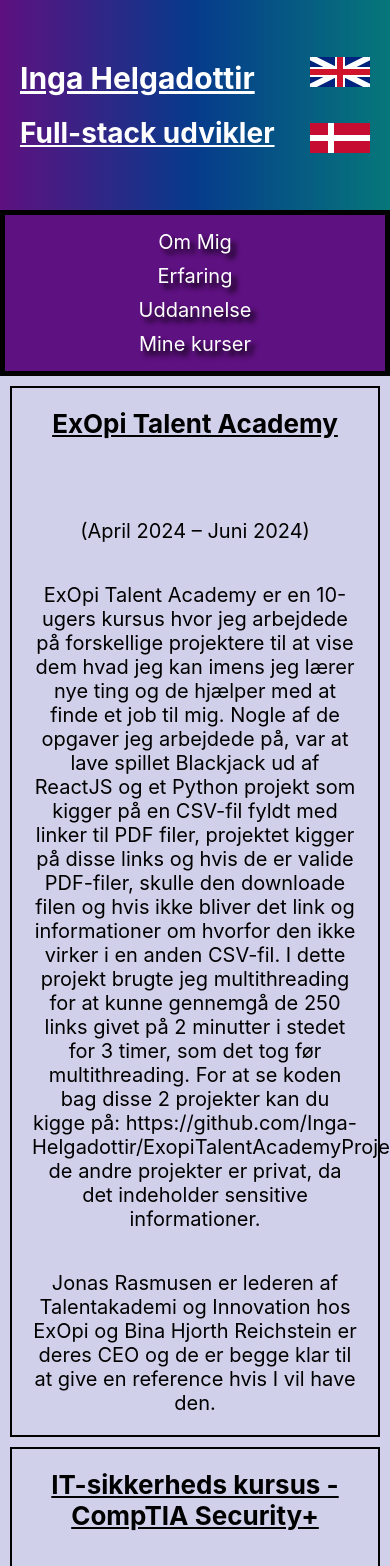
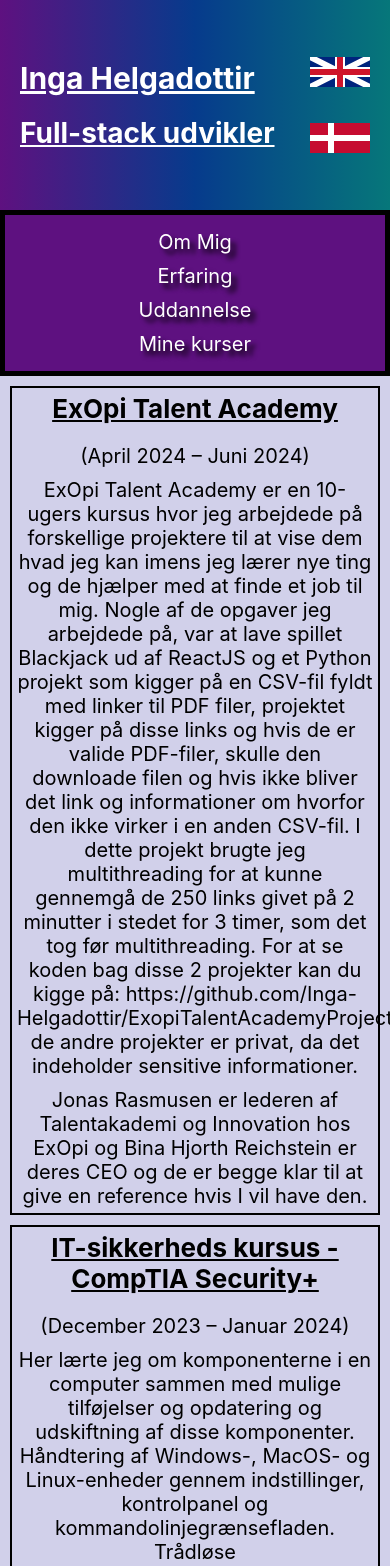
Before and after one commit to Inga-Helgadottir/CodeCV, a React (Create React App) app: page /Courses in a window 390 px wide. Shown: the top 1566 px of the page. Built offline with nearby package versions, Linux system fonts and the light colour scheme.

Commit message:
made the sections responsive

```diff
--- a/src/Components/PageParts/Section.jsx
+++ b/src/Components/PageParts/Section.jsx
@@ -7,11 +7,15 @@ const Section = (element) => {
         element.option?.map((section, key) => {
           return (
             <section key={key} className="section">
-              <h3>{section.location}</h3>
-              <p>{section.position}</p>
-              <p>{section.date}</p>
+              <h3 className="sectionElement">{section.location}</h3>
+              <p className="sectionElement">{section.position}</p>
+              <p className="sectionElement">{section.date}</p>
               {section.paragraph?.map((paragraph, key) => {
-                return <p key={key}>{paragraph}</p>;
+                return (
+                  <p className="sectionElement" key={key}>
+                    {paragraph}
+                  </p>
+                );
               })}
             </section>
           );
```
